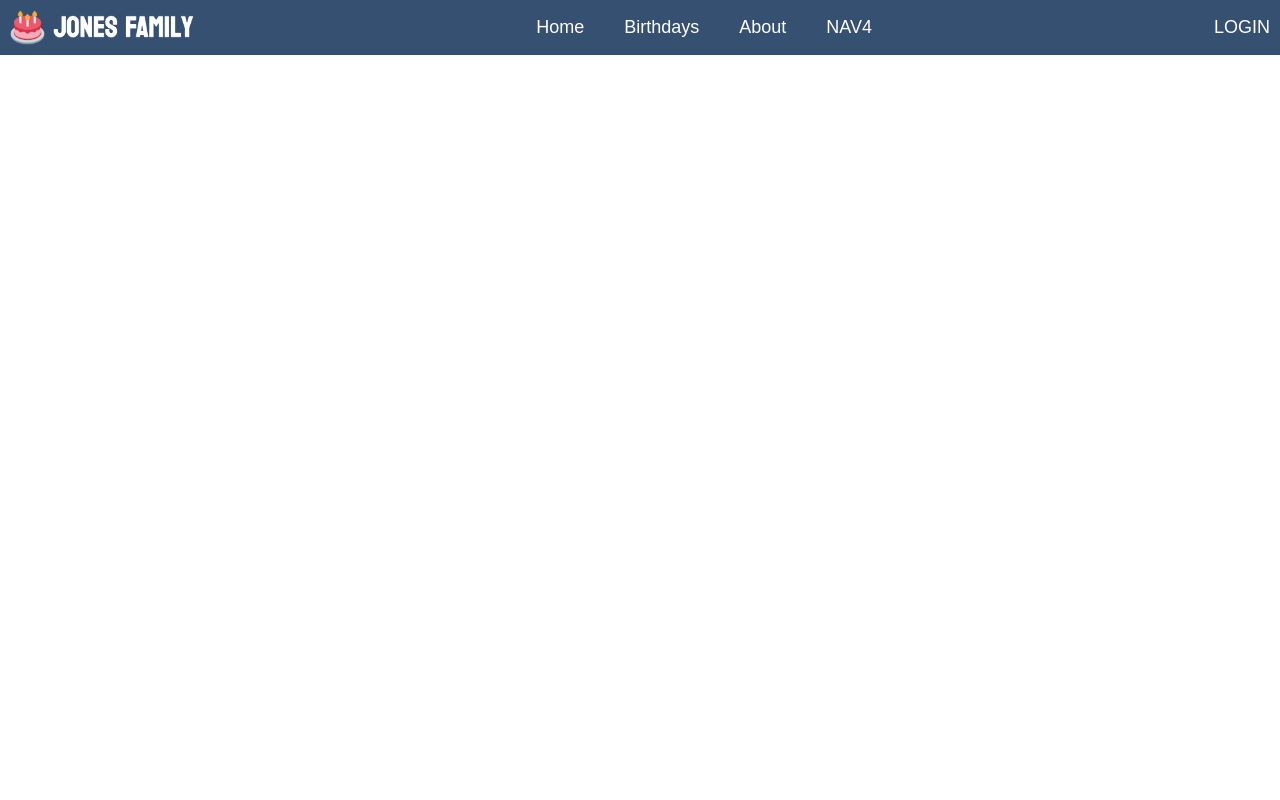
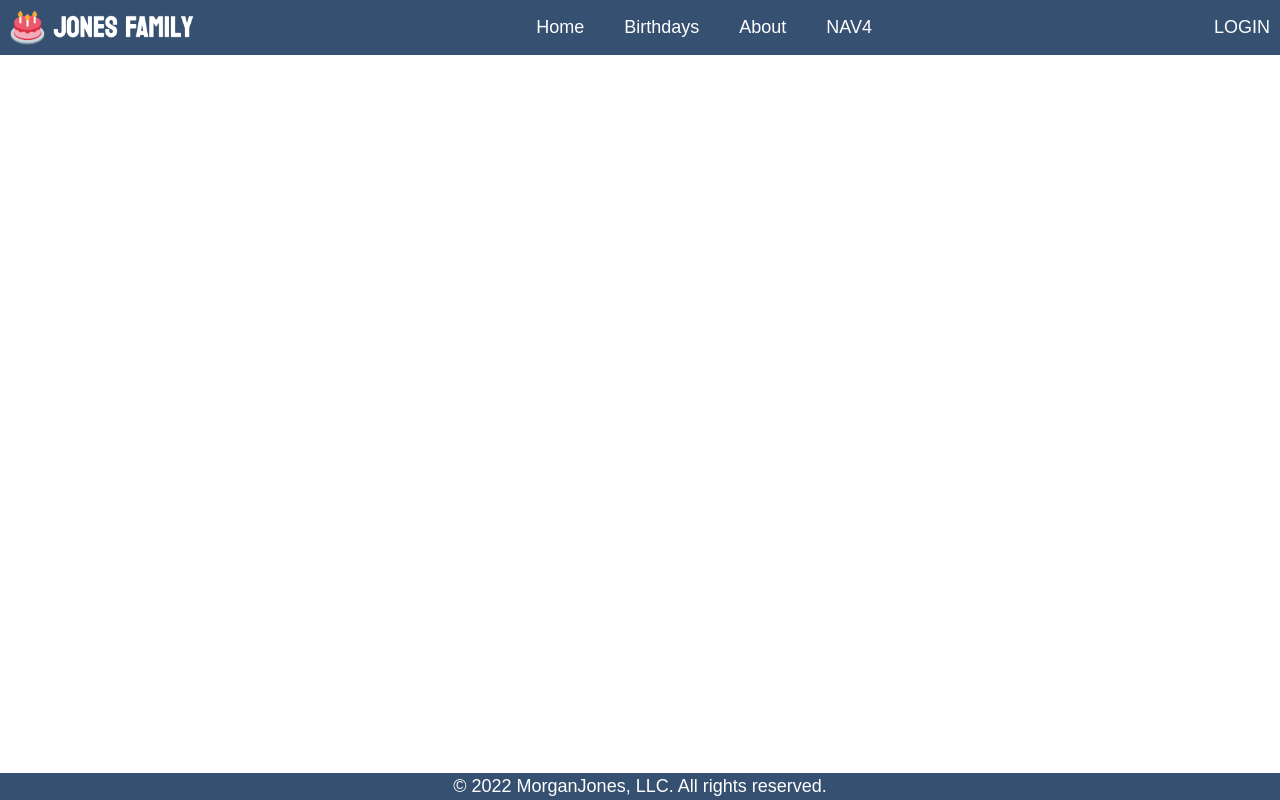
Before and after one commit to morgankj/jones-family-birthdays, a React (Create React App) app: page / in a window 1280 px wide. Built offline with nearby package versions, Linux system fonts and the light colour scheme; a web font is replaced by a local one.

Commit message:
Added footer component and styling to push it down

```diff
--- a/src/App.js
+++ b/src/App.js
@@ -1,13 +1,17 @@
 import React from "react";
 
 import Navbar from "./components/Navbar";
+import Footer from "./components/Footer";
 
 function App() {
   return (
     <div className="App">
-      <header className="App-header">
-        <Navbar/>
-      </header>
+      <div className="content">
+        <header className="appHeader">
+          <Navbar/>
+        </header>
+      </div>
+      <Footer />
     </div>
   );
 }
--- /dev/null
+++ b/src/components/Footer.js
@@ -0,0 +1,14 @@
+import React from "react";
+import styled from 'styled-components';
+
+export default function Footer() {
+    return (
+        <StyledFooter>© 2022 MorganJones, LLC. All rights reserved.</StyledFooter>
+    );
+}
+
+const StyledFooter = styled.footer
+`   display: flex;
+    justify-content: center;
+    color: white;
+`
--- a/src/components/Navbar.js
+++ b/src/components/Navbar.js
@@ -1,11 +1,10 @@
 import React from "react";
 import styled from 'styled-components';
-import logo from '../images/cakelogo.png';
 import mainLogo from '../images/mainLogo.png';
 
 export default function Navbar() {
   return (
-    <StyledNavbar>
+    <StyledNavbar className="navbar">
         <a href="/" className="navLogo">
             <img alt="pink birthday cake jones family" src={mainLogo} />
         </a>
@@ -23,8 +22,7 @@ export default function Navbar() {
 }
 
 const StyledNavbar = styled.div
-`   background: #355070;
-    display: flex;
+`   display: flex;
     justify-content: space-between;
     padding: 1rem;
     align-items: center;
--- a/src/index.css
+++ b/src/index.css
@@ -52,3 +52,15 @@ table {
 	border-collapse: collapse;
 	border-spacing: 0;
 }
+
+/* Other */
+.navbar, footer {
+	background: #355070;
+}
+
+.App {
+	display: flex;
+	min-height: 100vh;
+	flex-direction: column;
+	justify-content: space-between;
+  }
```
